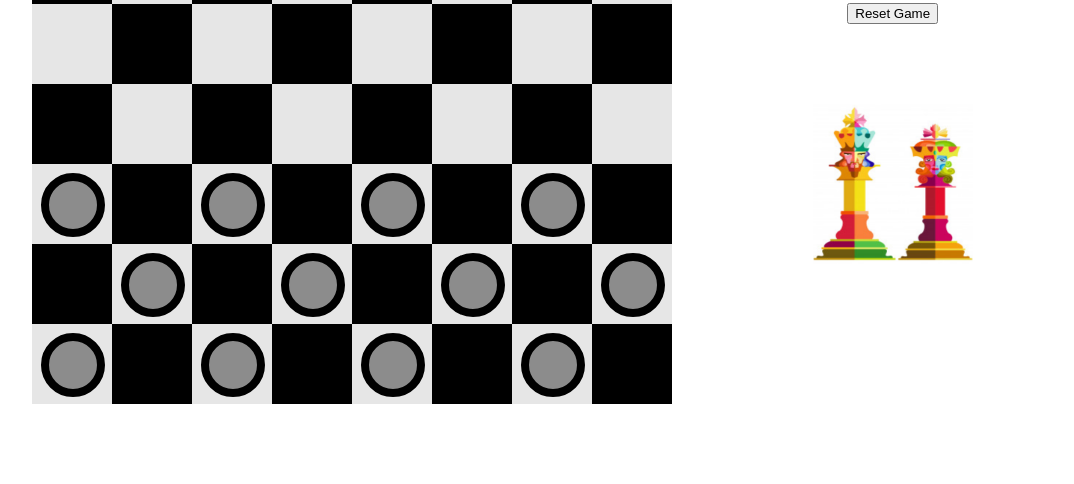
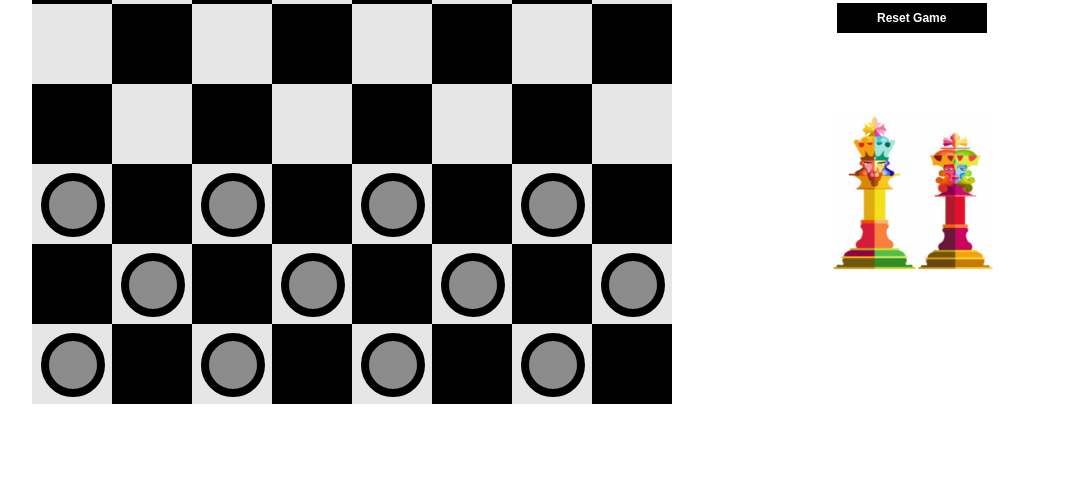
Before and after one commit to matthu24/checkers-machine, a website built with webpack: page index.html in a window 1280 px wide. Shown: the part 316-800 px from the top of the page, without its empty margins (48-1122 px from the left). Built offline with nearby package versions, Linux system fonts and the light colour scheme.

Commit message:
Add button style

```diff
--- a/bundle.js
+++ b/bundle.js
@@ -85,7 +85,7 @@ window.onload = function () {
 
   function Board() {
     this.board = board;
-    this.playerTurn = 1;
+    this.playerTurn = 2;
     this.viewPorts = ["10vmin", "20vmin", "30vmin", "40vmin", "50vmin", "60vmin", "70vmin", "80vmin", "90vmin", "100vmin"];
   }
 
@@ -451,6 +451,7 @@ window.onload = function () {
       }
     }
   });
+
   document.querySelector('.reset').addEventListener('click', function () {
     boardObj.clearBoard();
   });
--- a/entry.js
+++ b/entry.js
@@ -21,7 +21,7 @@ window.onload = function(){
 
   function Board (){
     this.board = board;
-    this.playerTurn = 1;
+    this.playerTurn = 2;
     this.viewPorts = ["10vmin", "20vmin", "30vmin", "40vmin", "50vmin", "60vmin", "70vmin", "80vmin", "90vmin", "100vmin"]
   }
 
@@ -397,6 +397,7 @@ window.onload = function(){
       }
     }
   });
+
   document.querySelector('.reset').addEventListener('click',function(){
     boardObj.clearBoard();
   });
--- a/style.css
+++ b/style.css
@@ -107,6 +107,7 @@ margin-bottom: 20px;
   left: 95vmin;
   top: 20vmin;
   padding: 50px;
+  margin-left: 20px;
   /*border: 1px solid gray;*/
   display:flex;
   flex-direction: column;
@@ -114,8 +115,33 @@ margin-bottom: 20px;
   align-items: center;
 }
 
-
 .container{
   display:flex;
   flex-direction: column;
 }
+
+.reset{
+  /*font-family: 'Montserrat', sans-serif;*/
+  width: 150px;
+  height: 30px;
+  margin-left: -2px;
+  background-color: black;
+  border: none;
+  color: white;
+  font-weight: bold;
+  // padding: 32px;
+  text-align: center;
+  text-decoration: none;
+  display: inline-block;
+  font-size: 12px;
+  /*border: 1px solid black;*/
+}
+
+.reset:hover{
+  cursor: pointer;
+  background-color: #8c1aff;
+}
+
+.reset:active{
+  outline: none;
+}
```
Also changed, not shown: 1 other file.
